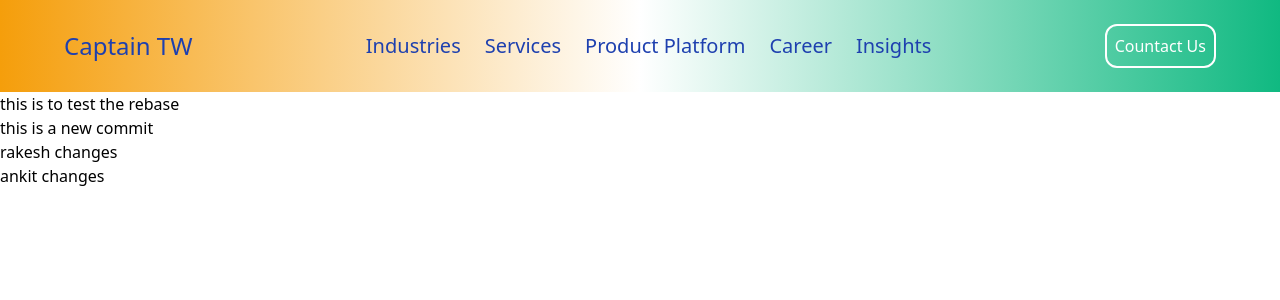
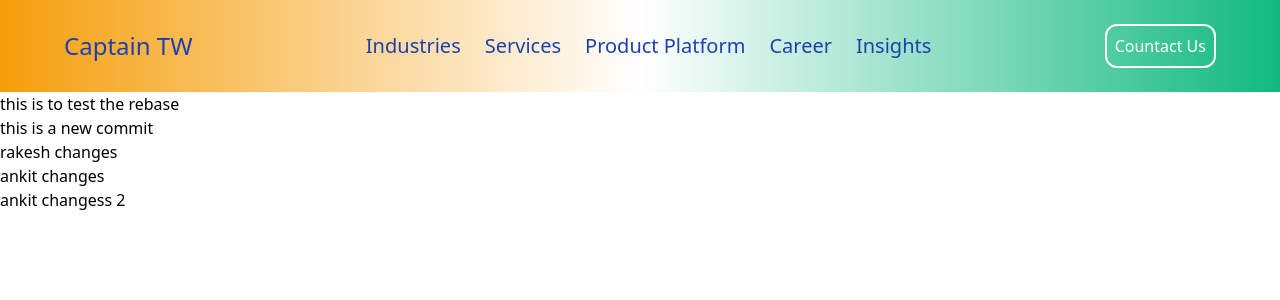
Before and after one commit to iankitverma/git-test, a React (Create React App) app: page / in a window 1280 px wide. Shown: the top 300 px of the page. Built offline with nearby package versions, Linux system fonts and the light colour scheme.

Commit message:
Update App.js

```diff
--- a/src/App.js
+++ b/src/App.js
@@ -9,6 +9,7 @@ function App() {
       <p>this is a new commit</p>
       <div>rakesh changes</div>
       <p>ankit changes</p>
+        <p>ankit changess 2</p>
     </div>
   );
 }
```
